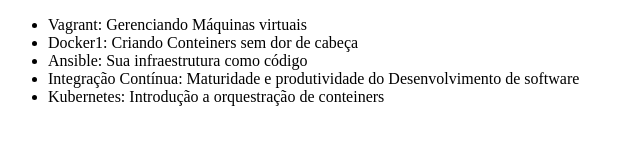
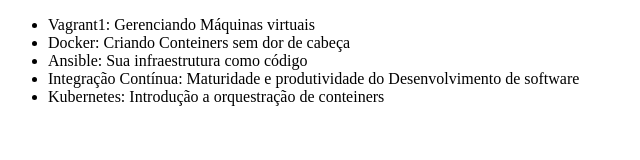
Before and after one commit to IgoPabloGomes/primeirorepositorio, a plain HTML site: page index.html in a window 1280 px wide. Shown: the full height of the page, 0-640 px from the left. Drawn offline with Linux system fonts and the light colour scheme.

Commit message:
Mudança no nome do curso Vagrant

```diff
--- a/index.html
+++ b/index.html
@@ -6,8 +6,8 @@
 </head>
 <body>
     <ul>
-        <li>Vagrant: Gerenciando Máquinas virtuais</li>
-        <li>Docker1: Criando Conteiners sem dor de cabeça</li>
+        <li>Vagrant1: Gerenciando Máquinas virtuais</li>
+        <li>Docker: Criando Conteiners sem dor de cabeça</li>
         <li>Ansible: Sua infraestrutura como código</li>
         <li>Integração Contínua: Maturidade e produtividade do Desenvolvimento de software</li>
         <li>Kubernetes: Introdução a orquestração de conteiners </li>
```
